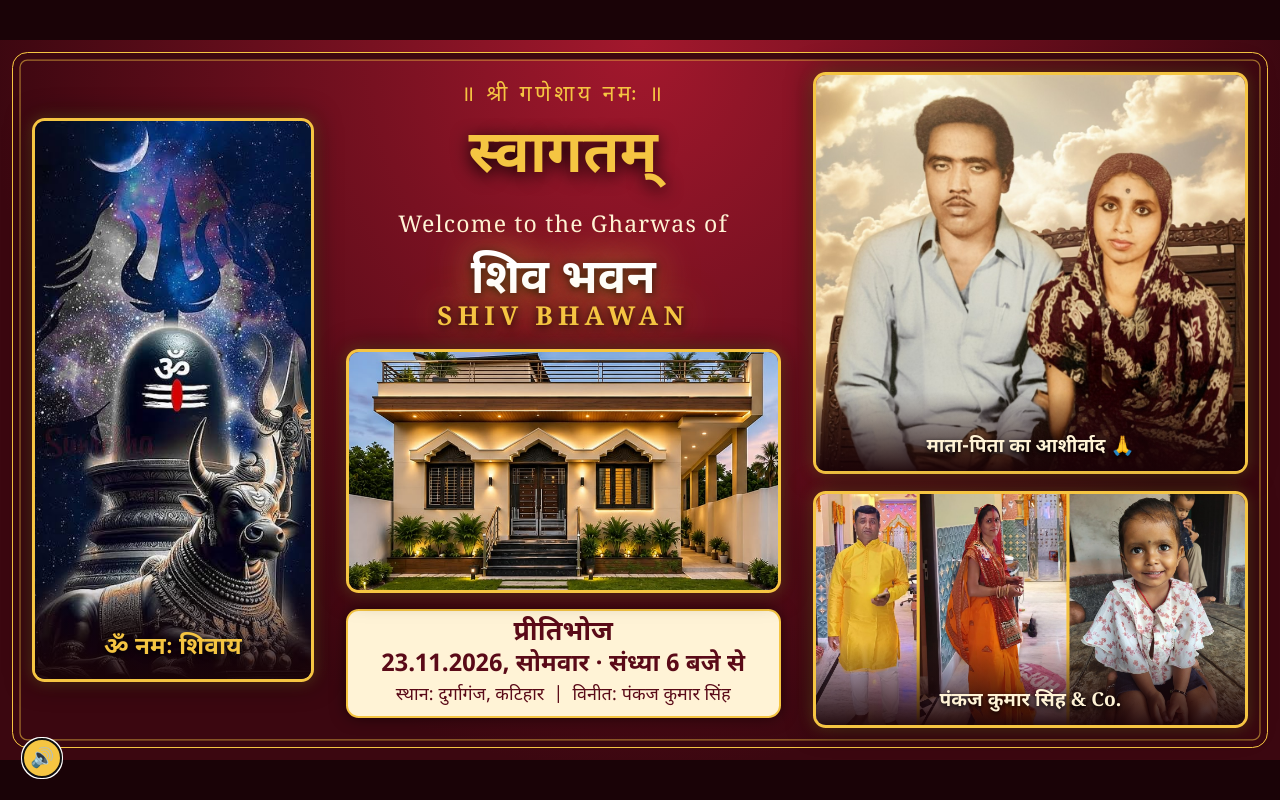
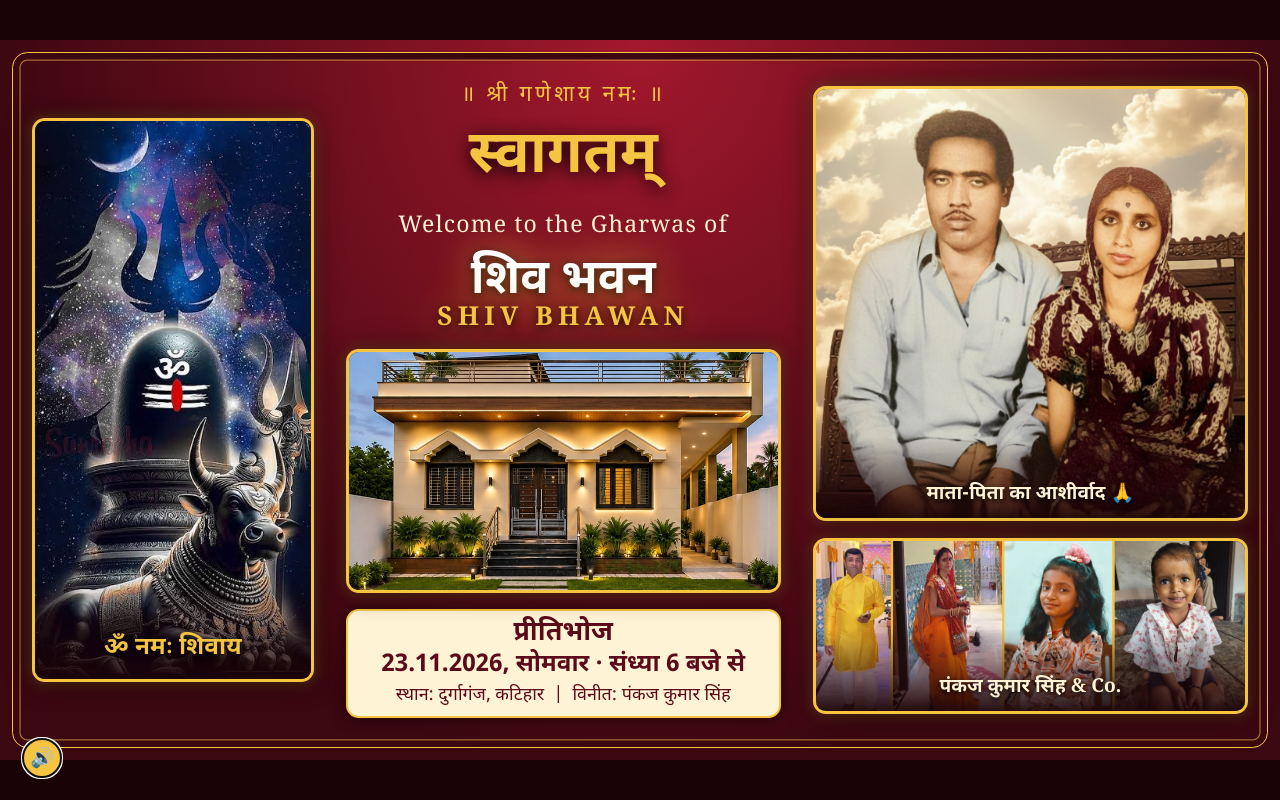
Before and after one commit to Saketkr06/Randomstuff, a plain HTML site: page gharwas/shivbhawan.html in a window 1280 px wide. Drawn offline with Linux system fonts and the light colour scheme.

Commit message:
TV pages: add girl's photo before the small child in the family strip
Co-Authored-By: Claude Sonnet 5.5 <noreply@anthropic.com>
Claude-Session: https://claude.ai/code/session_018EugsYQCsBFzs1wRZn4dw8

```diff
--- a/gharwas/shivbhawan.html
+++ b/gharwas/shivbhawan.html
@@ -39,8 +39,8 @@ body{display:grid;place-items:center;font-family:"Noto Sans Devanagari","Mukta",
 /* right: parents + family */
 .right{display:flex;flex-direction:column;justify-content:center;gap:1.3em}
 .right .frame{width:100%;flex:none}
-.par{aspect-ratio:1.081}.par img{object-position:50% 0}
-.fam{aspect-ratio:1650/900}
+.par{aspect-ratio:1}.par img{object-position:50% 0}
+.fam{aspect-ratio:2221/900}
 @media (prefers-reduced-motion:no-preference){.name{animation:glow 4s ease-in-out infinite alternate}}
 @keyframes glow{to{text-shadow:0 0 .9em #f5c542cc,0 .05em .2em #000}}
 [hidden]{display:none!important}
@@ -62,7 +62,7 @@ body{display:grid;place-items:center;font-family:"Noto Sans Devanagari","Mukta",
 
  <section class="right">
   <div class="frame par"><img src="img/parents.jpg?v=3" alt="Mata-Pita"><div class="cap">माता-पिता का आशीर्वाद 🙏</div></div>
-  <div class="frame fam"><img src="img/family.jpg?v=3" alt="Pankaj Kumar Singh and family"><div class="cap">पंकज कुमार सिंह &amp; Co.</div></div>
+  <div class="frame fam"><img src="img/family4.jpg?v=6" alt="Pankaj Kumar Singh and family"><div class="cap">पंकज कुमार सिंह &amp; Co.</div></div>
  </section>
 </main>
 <div id="yt"></div>
```
Also changed, not shown: gharwas/tv.html (+3 -3 lines), gharwas/img/family.jpg (deleted), gharwas/img/family4.jpg (added).
